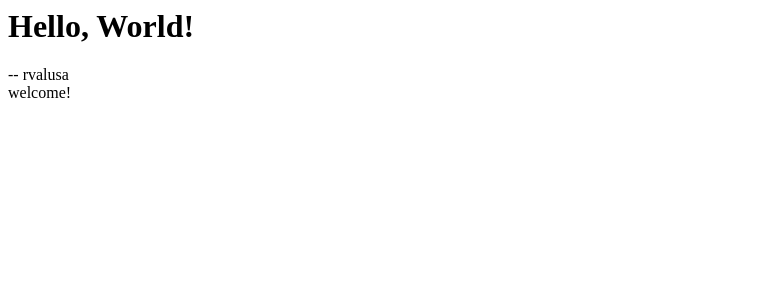
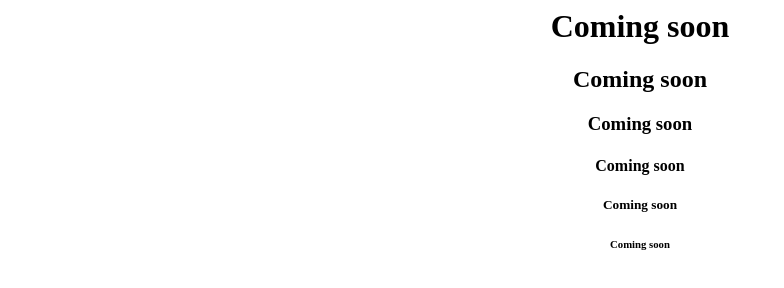
Before and after one commit to rvalusa/rvalusa.github.io, a plain HTML site: page index.html in a window 1280 px wide. Shown: the whole page, without its empty margins (0-784 px from the left). Drawn offline with Linux system fonts and the light colour scheme.

Commit message:
initial changes
initial changes

```diff
--- a/index.html
+++ b/index.html
@@ -1,5 +1,11 @@
-<h1>Hello, World!</h1>
+<h1  align="center">Coming soon</h1>
 
-<div>-- rvalusa</div>
+<h2  align="center">Coming soon</h2>
 
-welcome!
+<h3  align="center">Coming soon</h3>
+
+<h4  align="center">Coming soon</h4>
+
+<h5  align="center">Coming soon</h5>
+
+<h6 align="center">Coming soon</h6>
```
